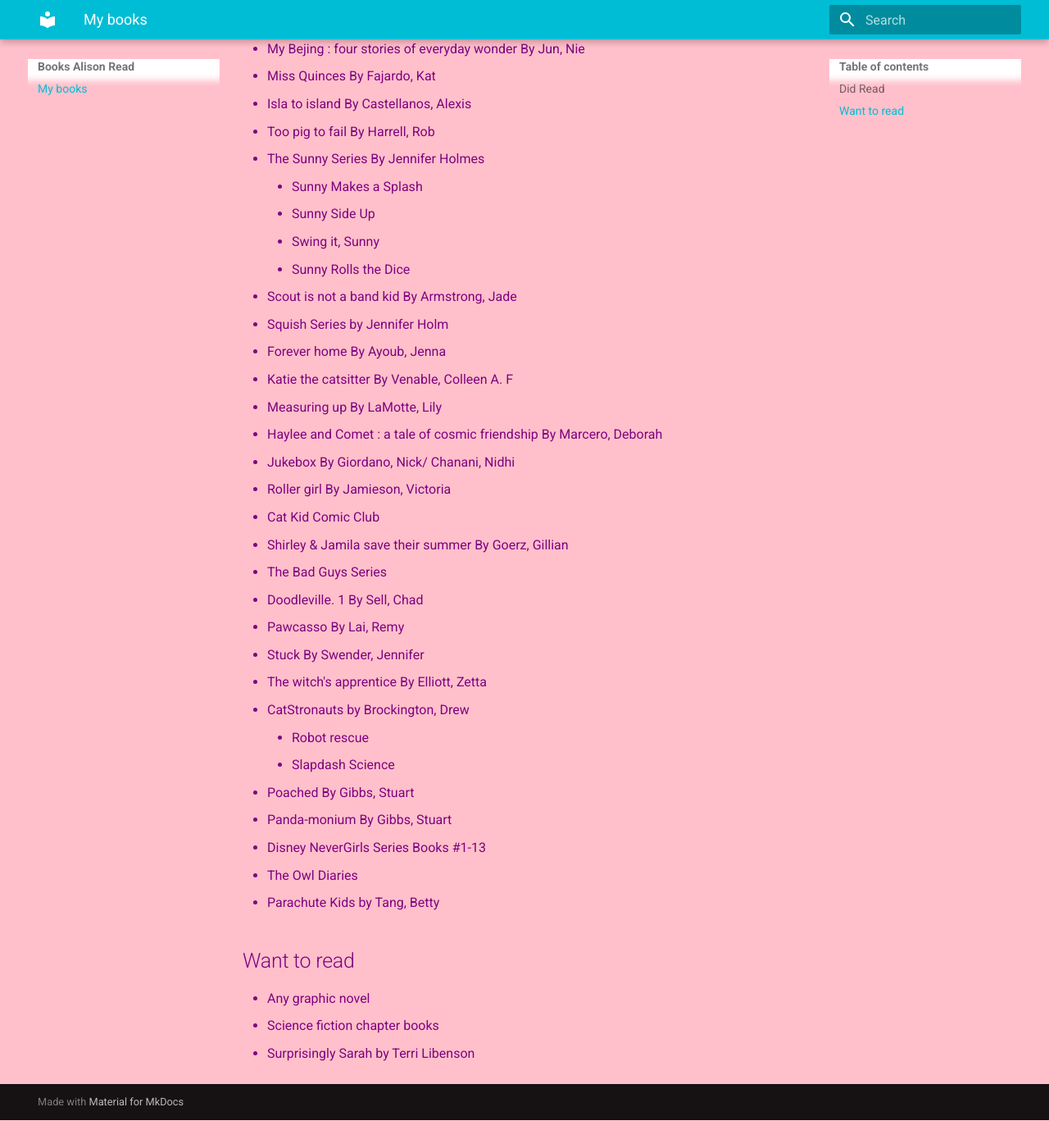
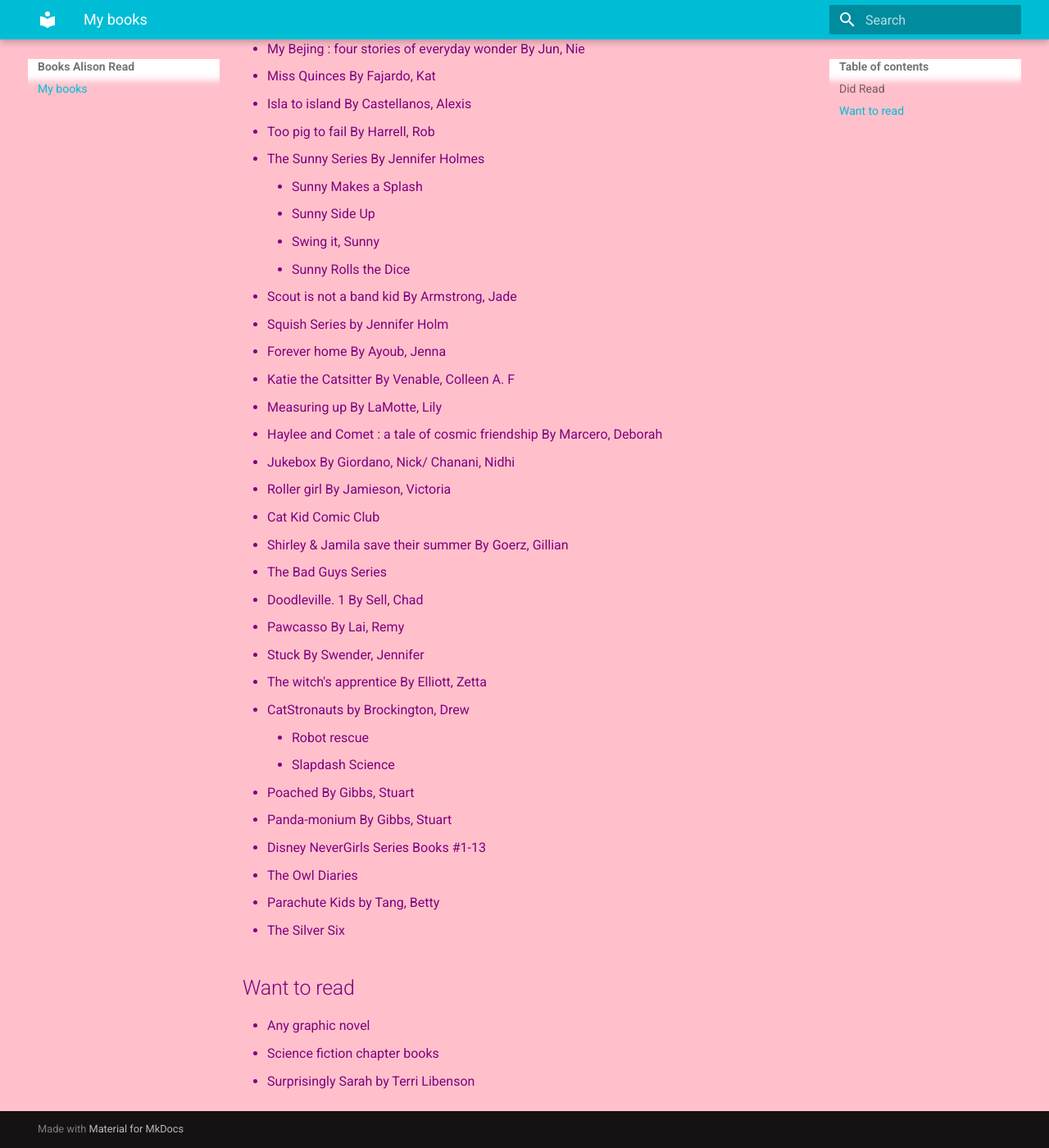
Before and after one commit to irishismyname/books-alison-read, an MkDocs documentation site: the page built from docs/index.md, in a window 1280 px wide and 1400 px high, scrolled down 3308 px. Shown: the whole window at 82% size. Built offline with MkDocs 1.6.1 and Material for MkDocs 9.7.7, drawn with Linux system fonts in a browser that asks for light colours; before the commit the page ends 4674 px from its top, so only the background shows below that; some of the changed text lies outside the part shown.

```diff
--- a/docs/index.md
+++ b/docs/index.md
@@ -106,7 +106,7 @@ By Riess, Natalie
 - Scout is not a band kid By Armstrong, Jade
 - Squish Series by Jennifer Holm
 - Forever home By Ayoub, Jenna
-- Katie the catsitter By Venable, Colleen A. F
+- Katie the Catsitter By Venable, Colleen A. F
 - Measuring up By LaMotte, Lily
 - Haylee and Comet : a tale of cosmic friendship By Marcero, Deborah
 - Jukebox By Giordano, Nick/ Chanani, Nidhi
@@ -126,6 +126,7 @@ By Riess, Natalie
 - Disney NeverGirls Series Books #1-13
 - The Owl Diaries
 - Parachute Kids by Tang, Betty
+- The Silver Six
 
 
 
```
Also changed, not shown: other parts of docs/index.md (+1 -1 lines).
